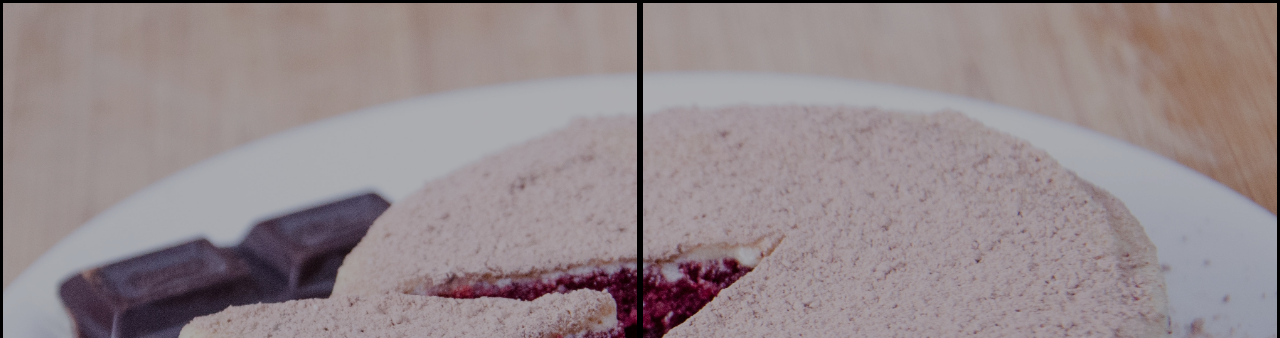
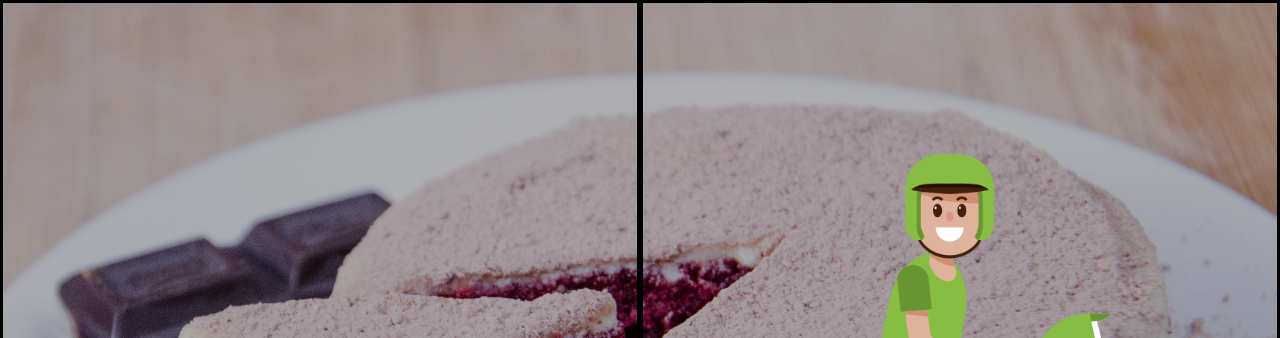
Before and after one commit to Namachivayam2001/cake-project, a plain HTML site: page index.html in a window 1280 px wide. Shown: the top 338 px of the page. Drawn offline with Linux system fonts and the light colour scheme.

Commit message:
add bike img

```diff
--- a/css/style.css
+++ b/css/style.css
@@ -7,12 +7,12 @@ body{
     background: url("../img/cake.jpg") center no-repeat;
     background-size: cover;
     width: 100%;
-    height: 100vh;
+    height: 100%;
 }
 .container{
     background-color: rgb(0, 0, 0, 0.3);
     width: 100%;
-    height: 100%;
+    height: 100vh;
     display: flex;
 }
 .row{
@@ -27,3 +27,6 @@ body{
 h1{
     font-weight: bolder;
 }
+img{
+    width: 100%;
+}
--- a/index.html
+++ b/index.html
@@ -18,8 +18,11 @@
             </div>
         </div>
         <div class="row">
-            ,<div class="col">
+            <div class="col">
                 <div class="col-md-6">
+                    <div class="bike">
+                        <img src="./img/delivery-motorcycle-clipart-9.png" alt="">
+                    </div>
                     <button class="btn">Order now</button>
                     <button class="btn btn-default">View offers</button>
                 </div>
```
Also changed, not shown: img/delivery-motorcycle-clipart-9.png (added).
